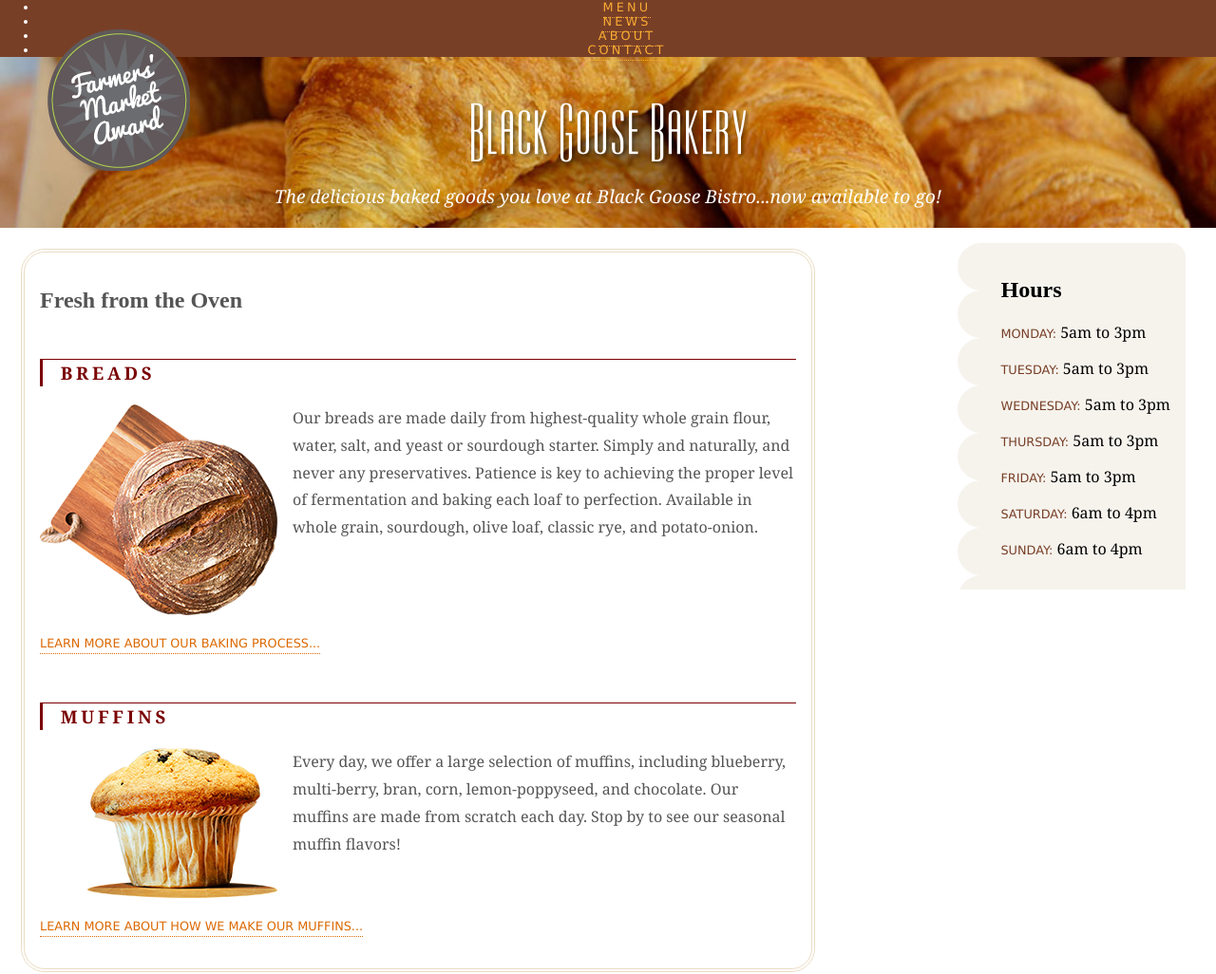
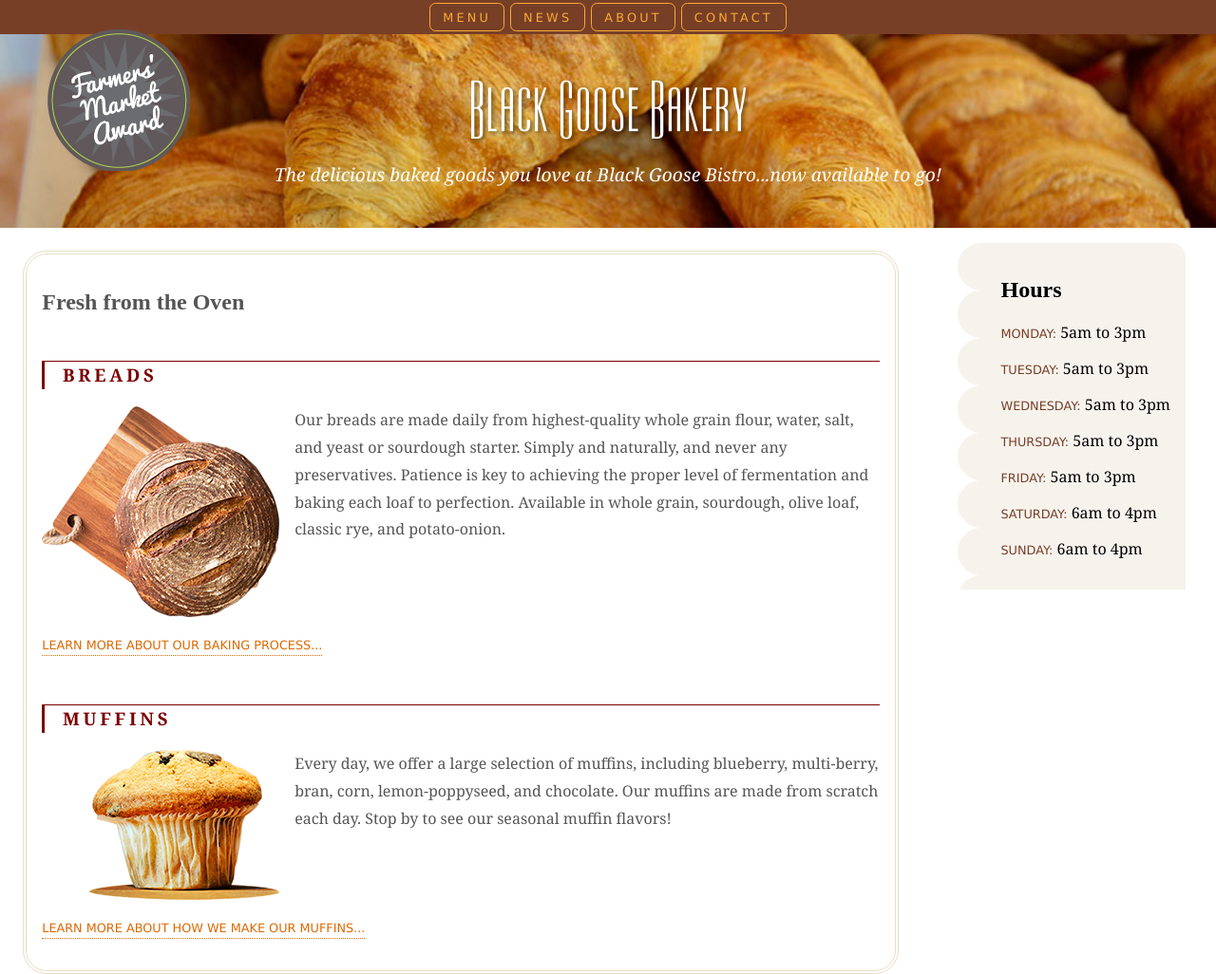
Before and after one commit to Nrslsbila/Study-Case-Project, a plain HTML site: page Studi Kasus 7/index.html in a window 1280 px wide. Shown: the top 1026 px of the page at 95% size. Drawn offline with Linux system fonts and the light colour scheme; a web font is replaced by a local one.

Commit message:
Update Navigation Bar

```diff
--- a/Studi Kasus 7/index.html
+++ b/Studi Kasus 7/index.html
@@ -7,11 +7,13 @@
 <link href="https://fonts.googleapis.com/css?family=Stint+Ultra+Expanded" rel="stylesheet">
 <style>
 @import url(style.css);
+}
 </style>
 </head>
 
 <body>
 
+<div id="container">
 <header>
   <nav>
     <ul>
@@ -56,6 +58,6 @@
   <div id="award"><img src="images/award.png" alt="Farmers' Market
     Award"></div>
 </footer>
-
+</div>
 </body>
 </html>
--- a/Studi Kasus 7/style.css
+++ b/Studi Kasus 7/style.css
@@ -24,7 +24,7 @@ a {
 }
 
 /* header styles */
-header {
+header{
   color: white;
   background:  url(images/croissants_banner.jpg) no-repeat center center;
   background-size: cover;
@@ -52,14 +52,31 @@ nav ul li a:link, nav ul li a:visited {
 nav ul li a:focus, nav ul li a:hover, nav ul li a:active {
   color: #fff;
 }
+
 nav ul {
   margin: 0;
+  padding: 0;
+  list-style-type: none;
+  display: flex;
+  flex-wrap: wrap;
+
 }
+
 nav ul li {
   font-size: .8em;
   text-transform: uppercase;
   letter-spacing: .2rem;
+  flex: 1 1 50%;
 }
+
+nav ul li a {
+  display: block;
+  border: 1px solid;
+  border-radius: .5em;
+  padding: .5em 1em;
+  margin: .25em;
+}
+
 
 /* main "products" styles */
 main {
@@ -103,7 +120,7 @@ aside {
   padding: 1em;
   padding-left: 45px;
   border-top-right-radius: 15px;
-  margin: 1em 2.5% 0 10%;
+  margin: 1em 2.5% 0 3%;
   float: right;
 }
 /* misc styles */
@@ -131,3 +148,12 @@ h2 {
 .article{
   display: flex;
 }
+
+@media screen and (min-width: 400px) {
+  nav ul li {
+    flex: none;
+  }
+  nav ul {
+    justify-content: center;
+  }
+}
```
